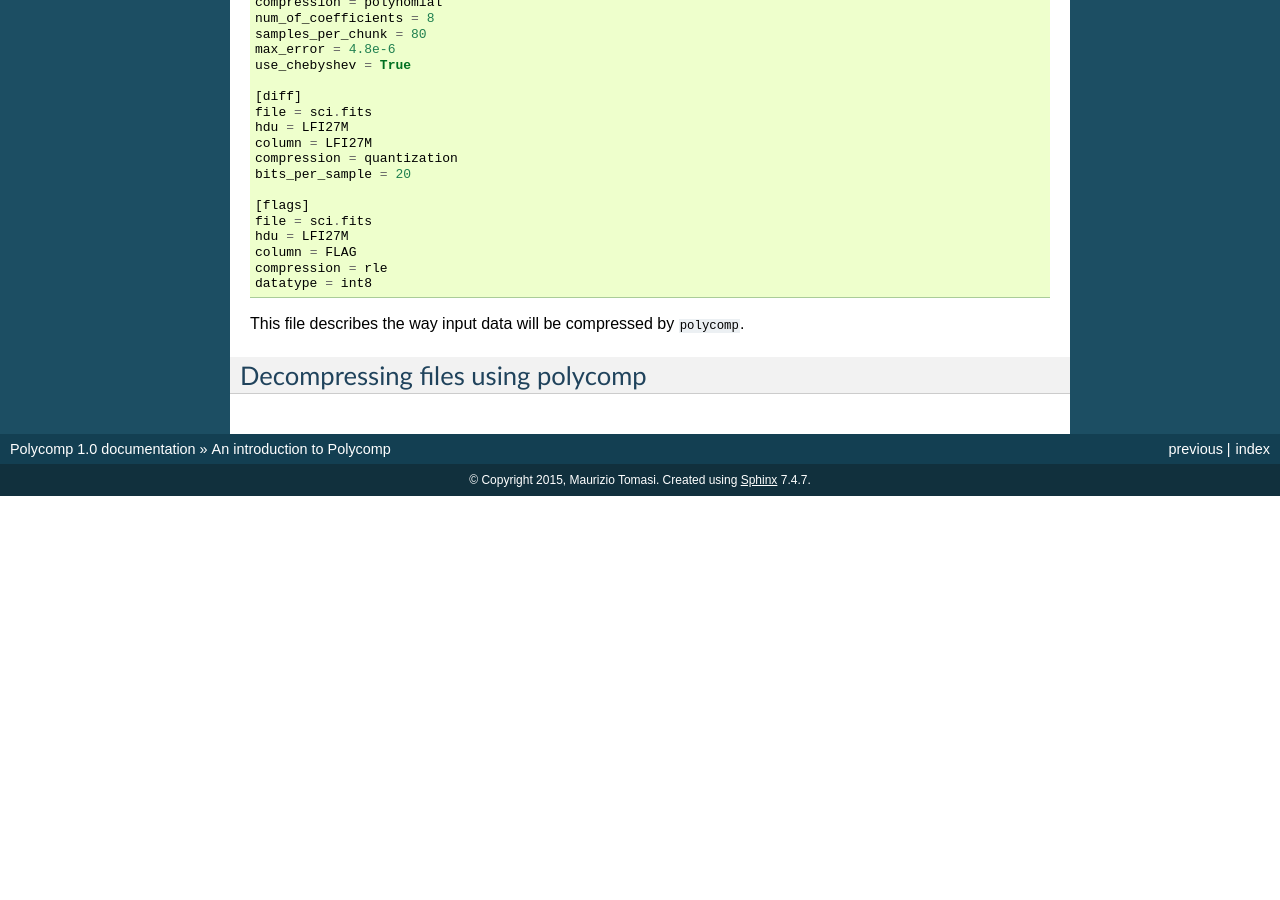
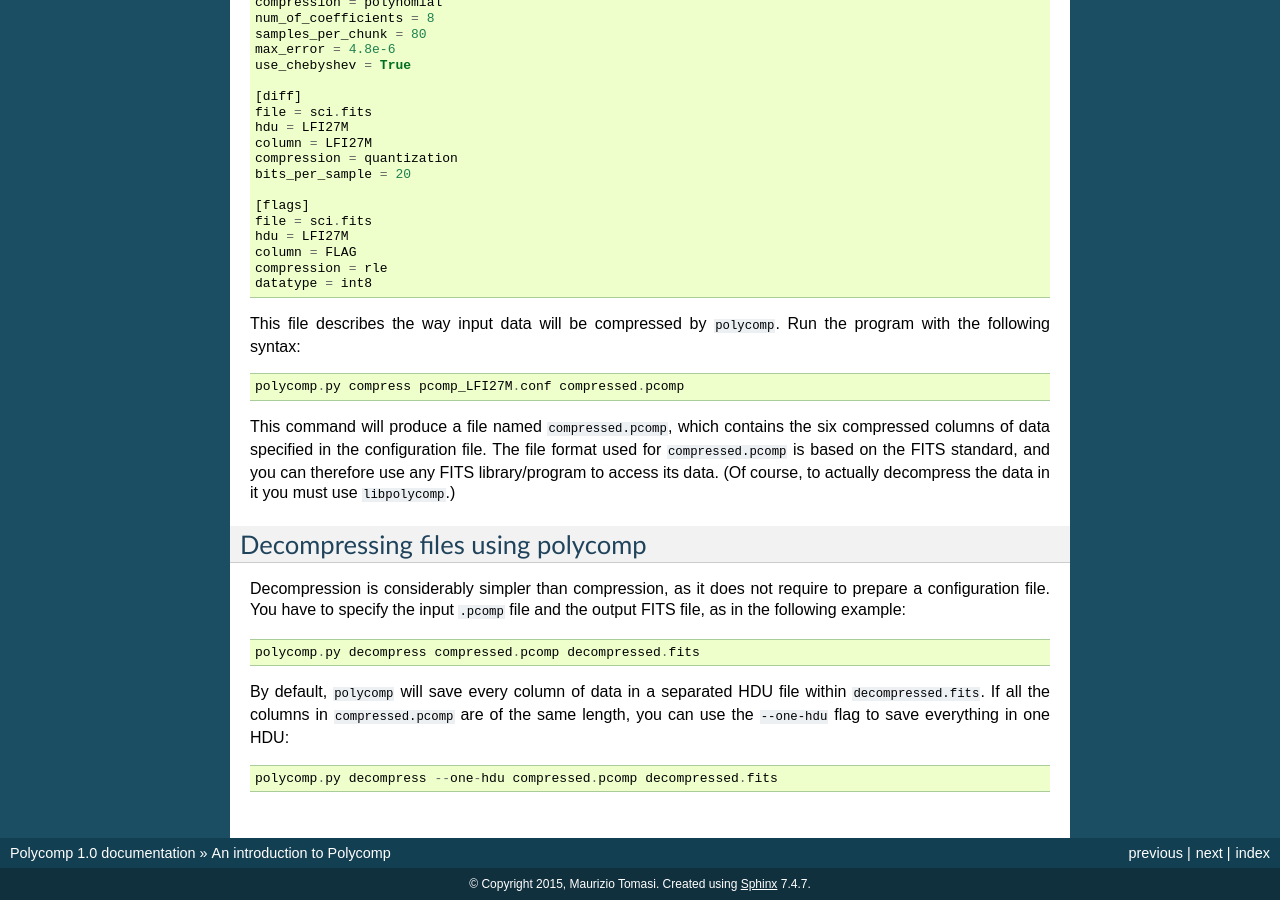
Before and after one commit to ziotom78/polycomp, a Sphinx documentation site: the page built from docs/intro.rst, in a window 1280 px wide and 900 px high, scrolled down 1873 px. Built offline with Sphinx 7.4.7, drawn with Linux system fonts in a browser that asks for light colours; formulas are drawn with MathJax 3; before the commit the page ends 2369 px from its top, so only the background shows below that; some of the changed text lies outside the part shown.

```diff
--- a/docs/index.rst
+++ b/docs/index.rst
@@ -13,6 +13,7 @@ Contents:
 
    how-to-get-it
    intro
+   configuration-files
 
 Indices and tables
 ==================
--- a/docs/intro.rst
+++ b/docs/intro.rst
@@ -138,7 +138,31 @@ content::
   datatype = int8
 
 This file describes the way input data will be compressed by
-``polycomp``.
+``polycomp``. Run the program with the following syntax::
+
+  polycomp.py compress pcomp_LFI27M.conf compressed.pcomp
+
+This command will produce a file named ``compressed.pcomp``, which
+contains the six compressed columns of data specified in the
+configuration file. The file format used for ``compressed.pcomp`` is
+based on the FITS standard, and you can therefore use any FITS
+library/program to access its data. (Of course, to actually decompress
+the data in it you must use ``libpolycomp``.)
+
 
 Decompressing files using polycomp
 ----------------------------------
+
+Decompression is considerably simpler than compression, as it does not
+require to prepare a configuration file. You have to specify the input
+``.pcomp`` file and the output FITS file, as in the following
+example::
+
+  polycomp.py decompress compressed.pcomp decompressed.fits
+
+By default, ``polycomp`` will save every column of data in a separated
+HDU file within ``decompressed.fits``. If all the columns in
+``compressed.pcomp`` are of the same length, you can use the
+``--one-hdu`` flag to save everything in one HDU::
+
+  polycomp.py decompress --one-hdu compressed.pcomp decompressed.fits
```
Also changed, not shown: docs/configuration-files.rst (added, +156 -0 lines), docs/how-to-get-it.rst (+17 -3 lines).
